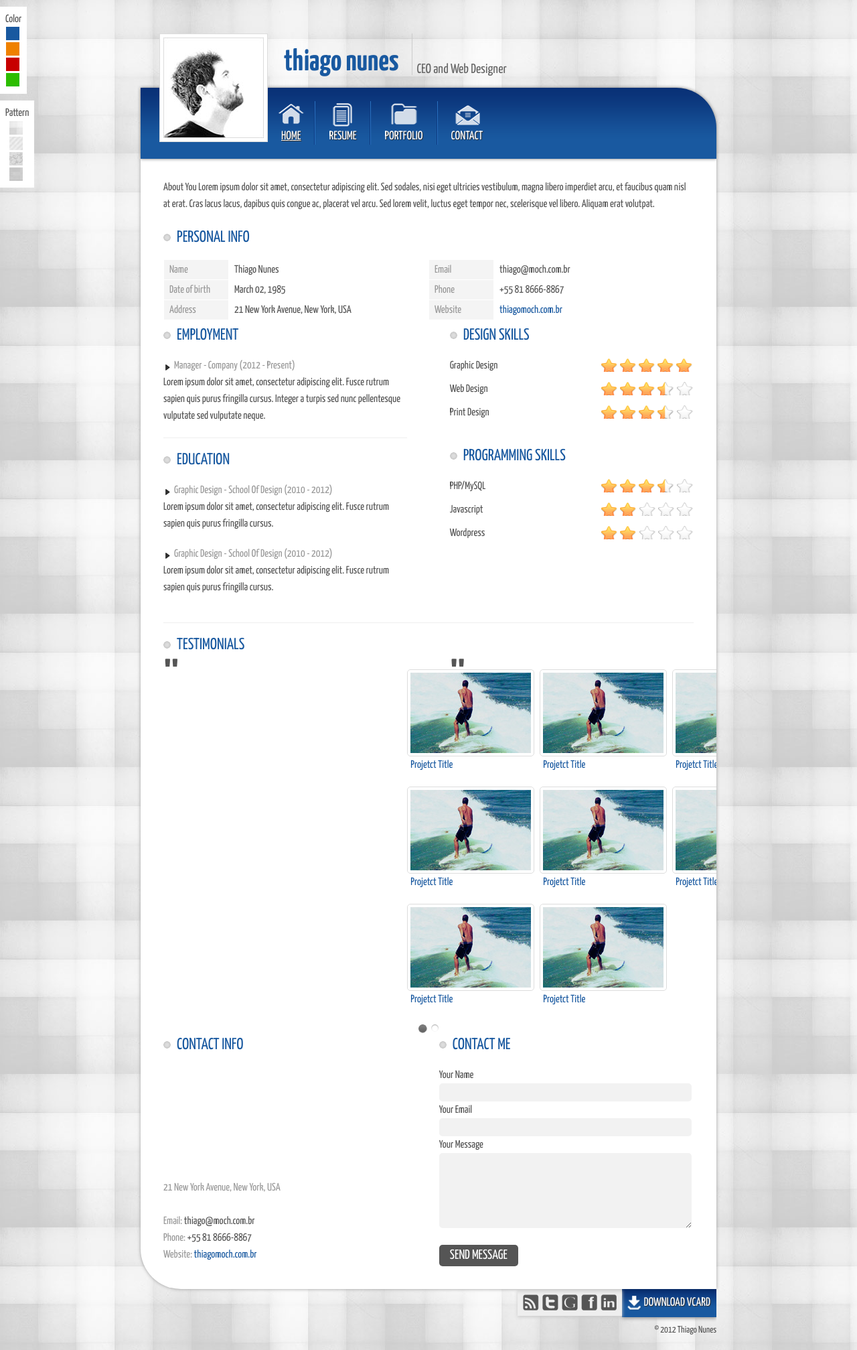
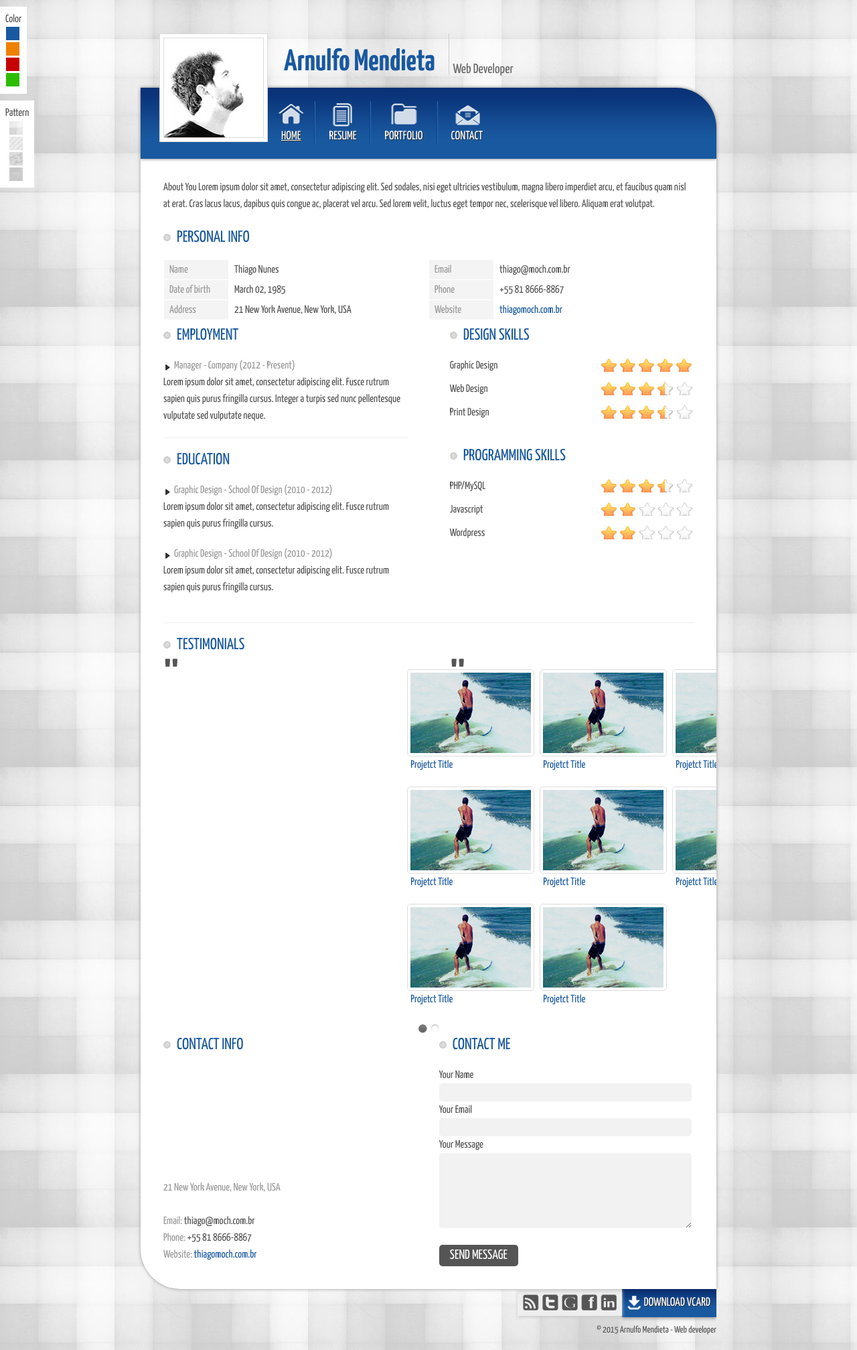
Before and after one commit to amendietafuentes/amendietafuentes, a plain HTML site: page index.html in a window 1280 px wide. Shown: the whole page at 67% size. Drawn offline with nearby package versions, Linux system fonts and the light colour scheme; grey boxes are pictures that could not be loaded.

Commit message:
adding changes on index.html

```diff
--- a/index.html
+++ b/index.html
@@ -8,7 +8,7 @@
 <!-- Mirrored from job.thiagomoch.com.br/justme_2/ by HTTrack Website Copier/3.x [XR&CO'2014], Thu, 27 Nov 2014 21:14:52 GMT -->
 <head>
 <meta charset="utf-8" />
-<title>JustMe vCard Template</title>
+<title>Arnulfo Mendieta - Web Developer</title>
 <meta name="description" content="Description Here Lorem ipsum dolor sit amet, consectetur adipiscing elit. Suspendisse ornare blandit tempus." />
 <meta name="author" content="Thiago Moch. http://www.thiagomoch.com.br" />
 <meta name="robots" content="index,follow" />
@@ -91,8 +91,8 @@
         <!-- BEGIN HEADER -->
         <header id="header">
             <div id="title">
-             <h1>thiago nunes</h1>
-               <div id="subtitle">CEO and Web Designer</div>
+             <h1>Arnulfo Mendieta</h1>
+               <div id="subtitle">Web Developer</div>
             </div>
             <div id="myphoto">
                 <figure><img src="images/myphoto.jpg" alt="Thiago Nunes | CEO and Web Designer" width="150" height="150"></figure>
@@ -321,7 +321,7 @@
                                 <li>HTML 5 e CSS 3</li>
                             </ul>
                             <p><strong>Website:</strong></p>
-                            <a href="http://www.thiagomoch.com.br/" class="link-site">http://www.thiagomoch.com.br</a>
+                            <a href="http://www.thiagomoch.com.br/" class="link-site">http://www.arnulfomendieta.com</a>
                         </section>
                     </div>
                 </div>
@@ -380,7 +380,7 @@
                 </section>
             </div>
             <section id="copyright">
-              © 2012 Thiago Nunes
+              © 2015 Arnulfo Mendieta - Web developer
             </section>
         </fotter>
     <!-- END FOOTER -->
@@ -388,5 +388,4 @@
 </div>
 </body>
 
-<!-- Mirrored from job.thiagomoch.com.br/justme_2/ by HTTrack Website Copier/3.x [XR&CO'2014], Thu, 27 Nov 2014 21:15:07 GMT -->
 </html>
```
